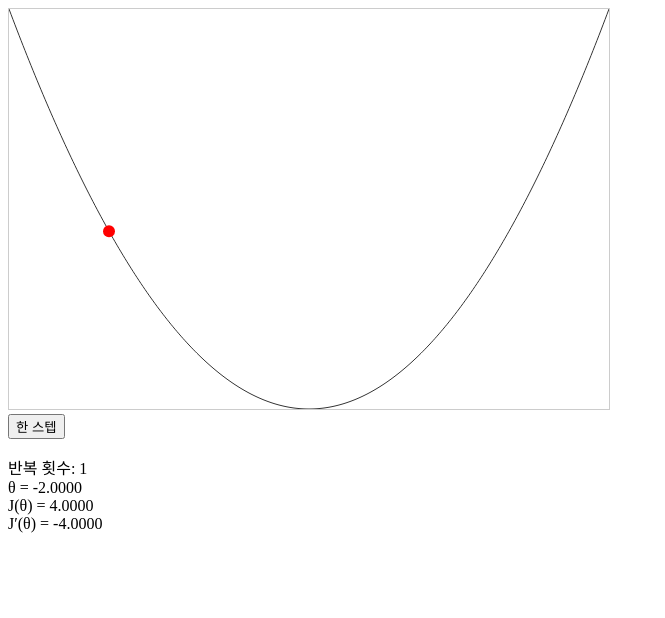
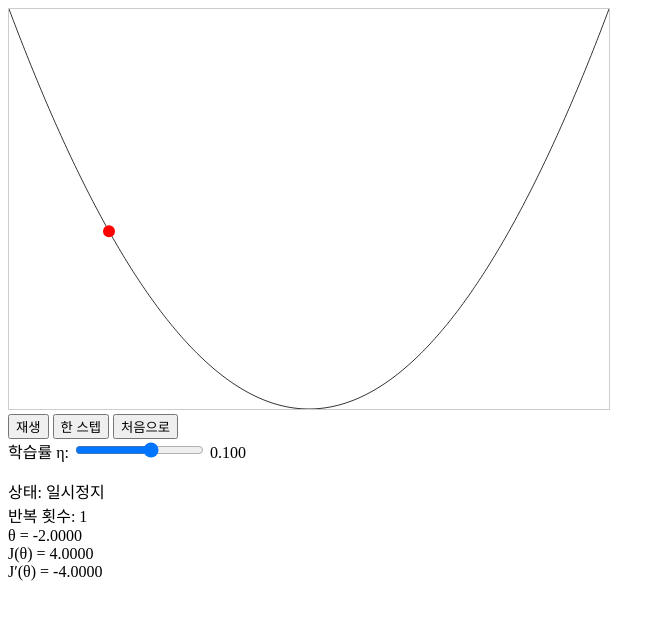
Before and after one commit to Kim-ms-02/business-agent-lab, a website: page project_1/index.html in a window 1280 px wide. Both pictures are taken after a click on the button "한 스텝". Shown: the whole page, without its empty margins (0-665 px from the left). Drawn offline with Linux system fonts and the light colour scheme.

Commit message:
v0.2: 재생/일시정지·처음으로, 로그 눈금 학습률 슬라이더, 상태 표시
- 재생 중 300ms 간격으로 스텝 진행, 멈춤 판정 시 자동 정지
- η 슬라이더 0.001~2 로그 눈금, 실행 중 변경은 다음 스텝부터 적용
- 수렴·발산·최대 반복으로 멈추면 재생·한 스텝 비활성화

Co-Authored-By: Claude Opus 5.5 <noreply@anthropic.com>

```diff
--- a/project_1/index.html
+++ b/project_1/index.html
@@ -2,14 +2,21 @@
 <html lang="ko">
 <head>
   <meta charset="utf-8">
-  <title>경사하강법 v0.1</title>
+  <title>경사하강법 v0.2</title>
 </head>
 <body>
   <canvas id="plot" width="600" height="400" style="border:1px solid #ccc"></canvas>
   <div>
+    <button id="play">재생</button>
     <button id="step">한 스텝</button>
+    <button id="reset">처음으로</button>
+  </div>
+  <div>
+    <label>학습률 η: <input id="eta" type="range" min="0" max="1000" step="1"></label>
+    <span id="etaValue"></span>
   </div>
   <p>
+    상태: <span id="status"></span><br>
     반복 횟수: <span id="k"></span><br>
     θ = <span id="theta"></span><br>
     J(θ) = <span id="j"></span><br>
@@ -17,19 +24,41 @@
   </p>
 
   <script type="module">
-    import { J, derivative, step } from './src/gd.js';
+    import { J, derivative, step, stopReason } from './src/gd.js';
 
-    const ETA = 0.1;
+    const ETA0 = 0.1;
     const THETA0 = -2.5;
+    const INTERVAL_MS = 300;
     const X_MIN = -3, X_MAX = 3, Y_MIN = 0, Y_MAX = 9;
+
+    // 학습률 슬라이더: 0~1000 위치를 로그 눈금 0.001~2 로 변환
+    const LOG_MIN = Math.log10(0.001), LOG_MAX = Math.log10(2);
+    const posToEta = (pos) => 10 ** (LOG_MIN + (pos / 1000) * (LOG_MAX - LOG_MIN));
+    const etaToPos = (eta) => Math.round(((Math.log10(eta) - LOG_MIN) / (LOG_MAX - LOG_MIN)) * 1000);
+
+    const STATUS_TEXT = {
+      idle: '대기',
+      playing: '재생 중',
+      paused: '일시정지',
+      converged: '수렴',
+      diverged: '발산',
+      maxIter: '최대 반복 도달',
+    };
 
     const canvas = document.getElementById('plot');
     const ctx = canvas.getContext('2d');
     const toX = (x) => ((x - X_MIN) / (X_MAX - X_MIN)) * canvas.width;
     const toY = (y) => canvas.height - ((y - Y_MIN) / (Y_MAX - Y_MIN)) * canvas.height;
 
+    const playBtn = document.getElementById('play');
+    const stepBtn = document.getElementById('step');
+    const etaInput = document.getElementById('eta');
+
     let theta = THETA0;
     let k = 0;
+    let eta = ETA0;
+    let timer = null;     // 재생 중이면 setInterval id
+    let reason = null;    // 멈춘 이유 (converged | diverged | maxIter)
 
     function draw() {
       ctx.clearRect(0, 0, canvas.width, canvas.height);
@@ -44,24 +73,62 @@
       ctx.strokeStyle = '#333';
       ctx.stroke();
 
-      // 현재 점
+      // 현재 점 (발산하면 캔버스 밖으로 나가 보이지 않을 수 있음)
       ctx.beginPath();
       ctx.arc(toX(theta), toY(J(theta)), 6, 0, 2 * Math.PI);
       ctx.fillStyle = 'red';
       ctx.fill();
 
+      const status = reason ?? (timer ? 'playing' : k > 0 ? 'paused' : 'idle');
+      document.getElementById('status').textContent = STATUS_TEXT[status];
       document.getElementById('k').textContent = k;
       document.getElementById('theta').textContent = theta.toFixed(4);
       document.getElementById('j').textContent = J(theta).toFixed(4);
       document.getElementById('dj').textContent = derivative(J, theta).toFixed(4);
+      document.getElementById('etaValue').textContent = eta.toPrecision(3);
+
+      playBtn.textContent = timer ? '일시정지' : '재생';
+      playBtn.disabled = reason !== null;
+      stepBtn.disabled = reason !== null;
     }
 
-    document.getElementById('step').addEventListener('click', () => {
-      theta = step(J, theta, ETA);
+    function doStep() {
+      theta = step(J, theta, eta);
       k++;
+      reason = stopReason(J, theta, k);
+      if (reason) pause();
+      draw();
+    }
+
+    function play() {
+      timer = setInterval(doStep, INTERVAL_MS);
+      draw();
+    }
+
+    function pause() {
+      clearInterval(timer);
+      timer = null;
+      draw();
+    }
+
+    function reset() {
+      pause();
+      theta = THETA0;
+      k = 0;
+      reason = null;
+      draw();
+    }
+
+    playBtn.addEventListener('click', () => (timer ? pause() : play()));
+    stepBtn.addEventListener('click', doStep);
+    document.getElementById('reset').addEventListener('click', reset);
+    // 실행 중에 바꾸면 다음 스텝부터 새 η 적용
+    etaInput.addEventListener('input', () => {
+      eta = posToEta(Number(etaInput.value));
       draw();
     });
 
+    etaInput.value = etaToPos(ETA0);
     draw();
   </script>
 </body>
```
